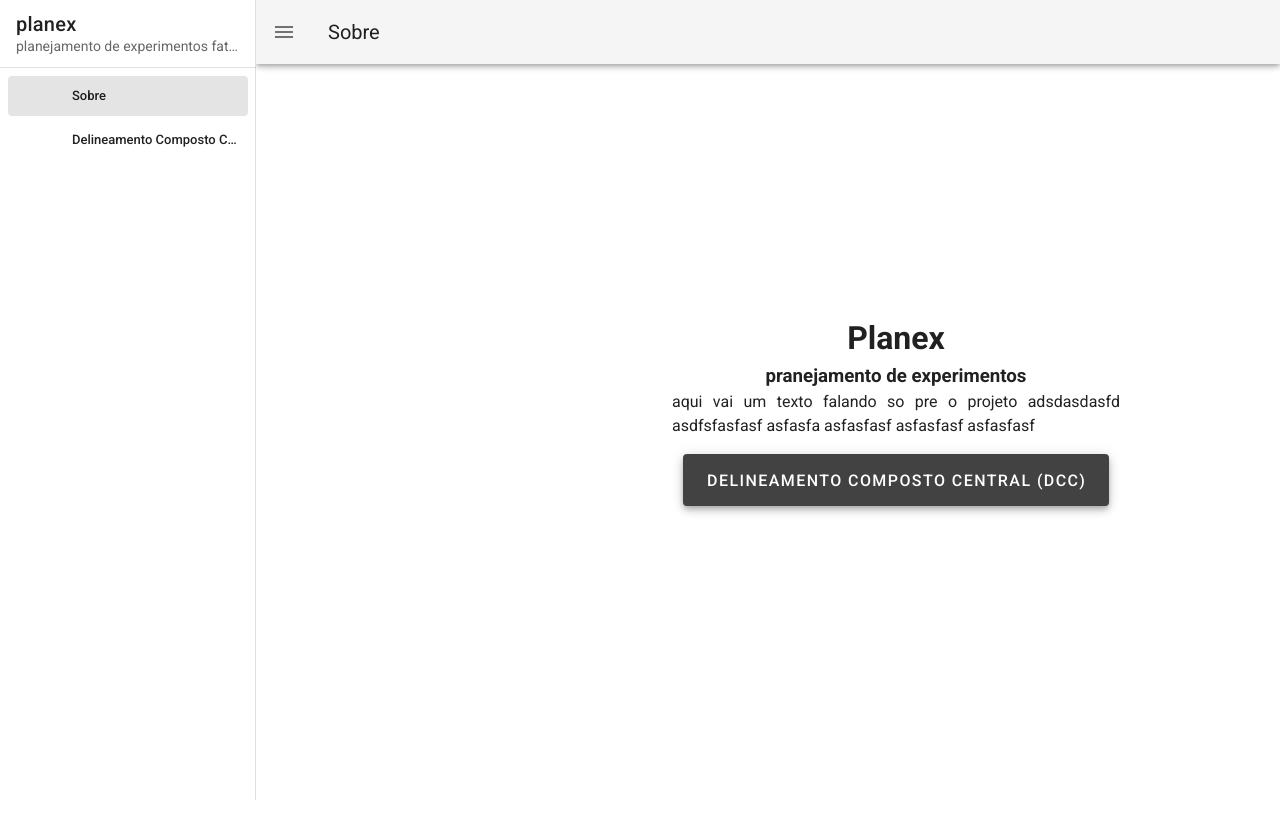
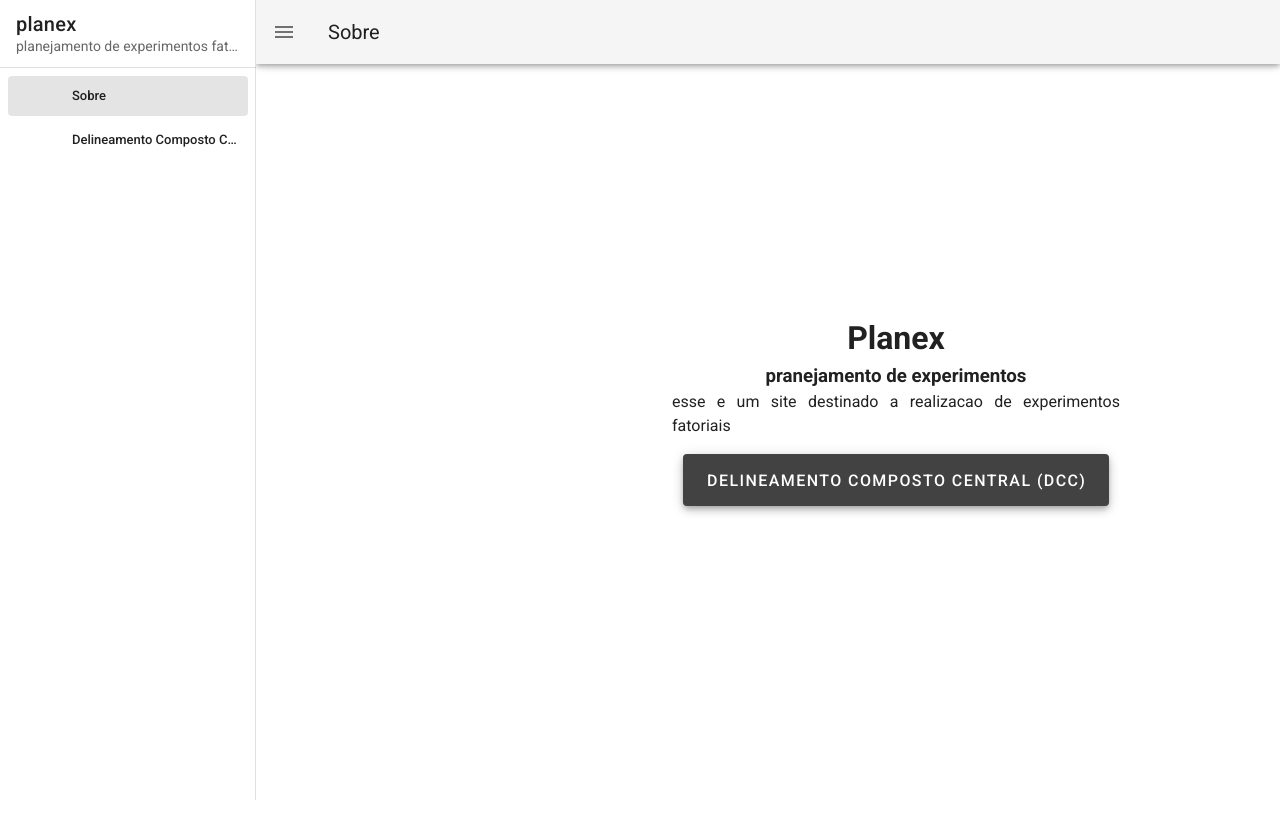
Before and after one commit to guisiq/planex, a Vue app: page / in a window 1280 px wide. Shown: the top 838 px of the page. Built offline with nearby package versions, Linux system fonts and the light colour scheme.

Commit message:
mudando texto de abertura

```diff
--- a/src/components/HelloWorld.vue
+++ b/src/components/HelloWorld.vue
@@ -15,8 +15,7 @@
     <H1>Planex</H1>
     <h3>pranejamento de experimentos</h3>
     <P style="text-align: justify;
-              ">
-    aqui vai um texto falando so pre o projeto adsdasdasfd asdfsfasfasf asfasfa asfasfasf asfasfasf asfasfasf </P>
+              ">esse e um site destinado a realizacao de experimentos fatoriais  </P>
     <div>
       <v-btn
         block
```
